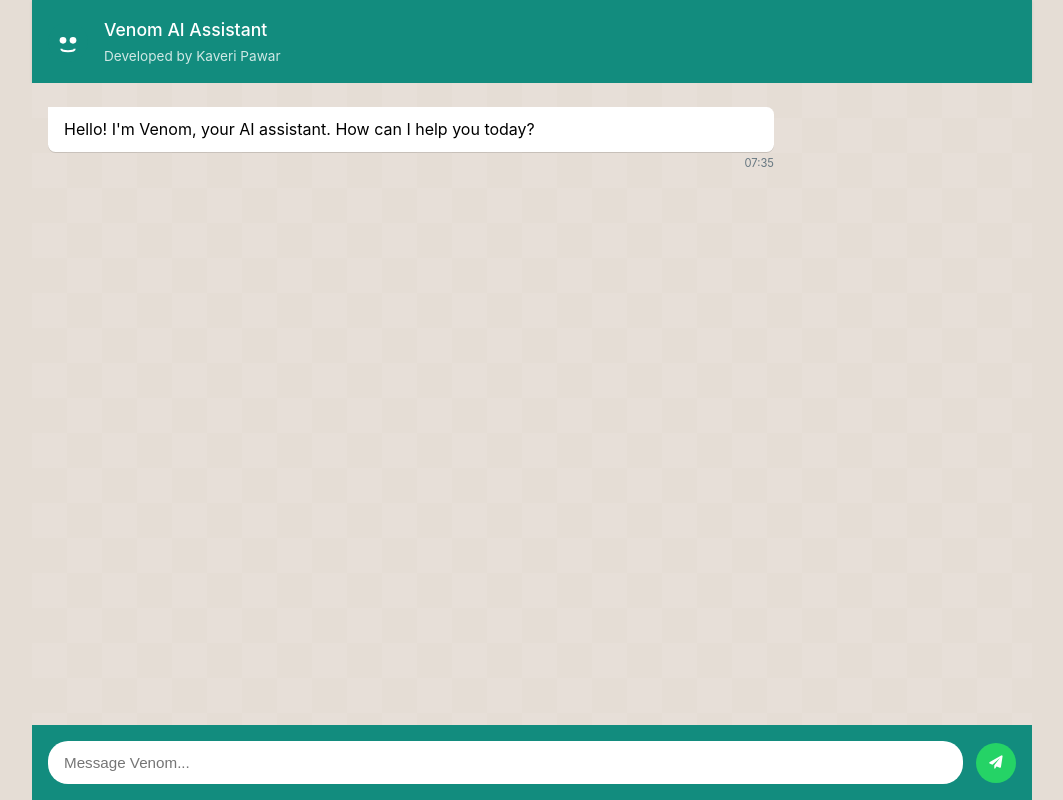
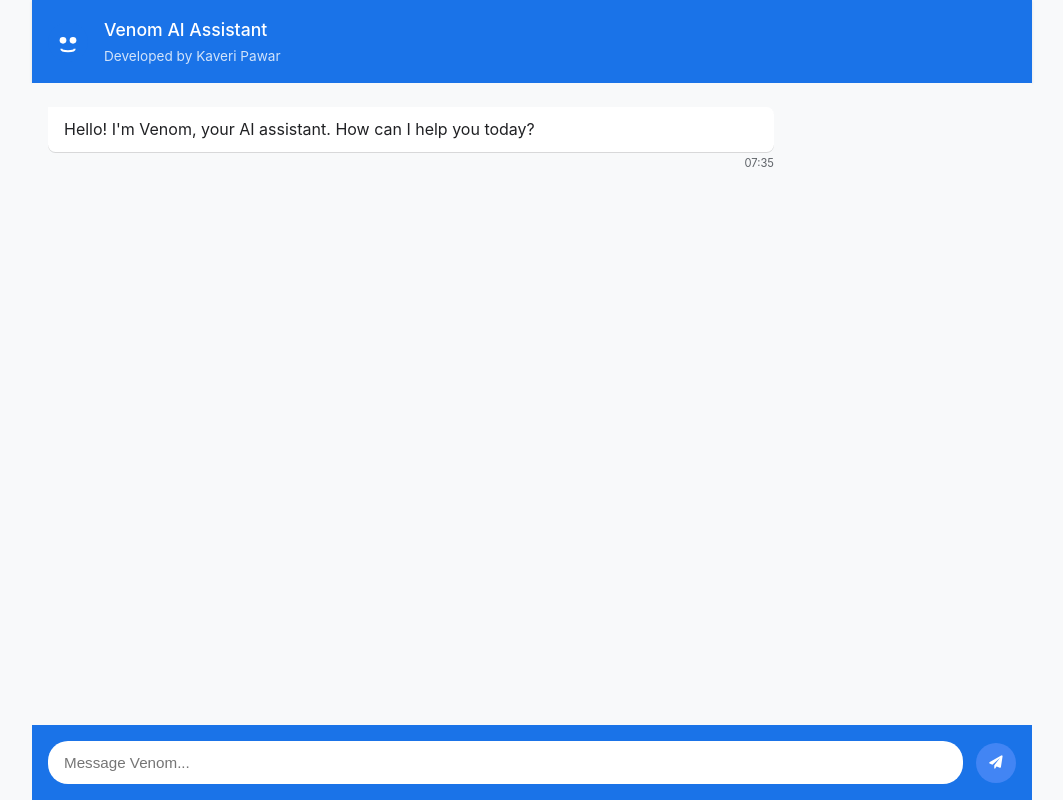
Before and after one commit to kaveripawar0612/VenomAI, a Flask app: page / in a window 1280 px wide. Shown: the whole page, without its empty margins (108-1171 px from the left). Run offline with Flask 3, Linux system fonts and the light colour scheme.

Commit message:
Improve chat functionality and UI: Implement error handling for API rate limits, change theme to blue, and update robot SVG color.
Replit-Commit-Author: Agent
Replit-Commit-Session-Id: 9366ae18-1c36-44ed-b3b9-b3e3743ceee9
Replit-Commit-Screenshot-Url: https://storage.googleapis.com/screenshot-production-us-central1/1f86d24a-eb78-4ef9-8490-99fb667780f1/01ca5f2c-8cd5-405e-af3a-c80c1381f5c1.jpg

```diff
--- a/app.py
+++ b/app.py
@@ -1,20 +1,41 @@
 import os
 import logging
+import time
 from flask import Flask, render_template, request, jsonify
 from openai import OpenAI
 
 # Configure logging
 logging.basicConfig(level=logging.DEBUG)
+logger = logging.getLogger(__name__)
 
 app = Flask(__name__)
 app.secret_key = os.environ.get("SESSION_SECRET", "default-secret-key")
 
 # Initialize OpenAI client
-openai = OpenAI(api_key=os.environ.get("OPENAI_API_KEY", "your-api-key"))
+openai = OpenAI(api_key=os.environ.get("OPENAI_API_KEY"))
 
 @app.route('/')
 def home():
     return render_template('index.html')
+
+def create_chat_completion(messages, max_retries=3, initial_wait=1):
+    """Create a chat completion with retry logic"""
+    for attempt in range(max_retries):
+        try:
+            response = openai.chat.completions.create(
+                model="gpt-3.5-turbo",
+                messages=messages
+            )
+            return response.choices[0].message.content
+        except Exception as e:
+            if "rate limit" in str(e).lower():  # Rate limit error
+                if attempt < max_retries - 1:
+                    wait_time = initial_wait * (2 ** attempt)  # Exponential backoff
+                    logger.warning(f"Rate limit hit, waiting {wait_time} seconds...")
+                    time.sleep(wait_time)
+                    continue
+            logger.error(f"OpenAI API error: {str(e)}")
+            raise
 
 @app.route('/chat', methods=['POST'])
 def chat():
@@ -23,18 +44,29 @@ def chat():
         if not user_message:
             return jsonify({'error': 'No message provided'}), 400
 
-        # Create chat completion with gpt-3.5-turbo model
-        response = openai.chat.completions.create(
-            model="gpt-3.5-turbo",  # Using the free tier compatible model
-            messages=[
-                {"role": "system", "content": "You are Venom, a helpful AI assistant created by Kaveri Pawar. Respond in a friendly and conversational manner like in a WhatsApp chat."},
-                {"role": "user", "content": user_message}
-            ]
-        )
+        messages = [
+            {
+                "role": "system",
+                "content": "You are Venom, a helpful AI assistant created by Kaveri Pawar. "
+                "Respond in a friendly and conversational manner like in a chat app."
+            },
+            {"role": "user", "content": user_message}
+        ]
 
-        ai_response = response.choices[0].message.content
-        return jsonify({'response': ai_response})
+        try:
+            ai_response = create_chat_completion(messages)
+            return jsonify({'response': ai_response})
+        except Exception as e:
+            error_msg = str(e).lower()
+            if "rate limit" in error_msg:
+                return jsonify({
+                    'error': 'I\'m getting a lot of messages right now. Please try again in a moment.'
+                }), 429
+            logger.error(f"Error in chat endpoint: {str(e)}")
+            return jsonify({
+                'error': 'Something went wrong. Please try again in a moment.'
+            }), 500
 
     except Exception as e:
-        logging.error(f"Error in chat endpoint: {str(e)}")
+        logger.error(f"Error processing request: {str(e)}")
         return jsonify({'error': 'An error occurred processing your request'}), 500
--- a/static/css/style.css
+++ b/static/css/style.css
@@ -1,13 +1,13 @@
 :root {
-    --primary-color: #128C7E;  /* WhatsApp green */
-    --secondary-color: #075E54;
-    --accent-color: #25D366;
-    --chat-bg: #E5DDD5;
-    --user-msg-bg: #DCF8C6;
+    --primary-color: #1A73E8;  /* Google Blue */
+    --secondary-color: #185ABC;
+    --accent-color: #4285F4;
+    --chat-bg: #F8F9FA;
+    --user-msg-bg: #E8F0FE;
     --bot-msg-bg: #FFFFFF;
-    --text-primary: #000000;
-    --text-secondary: #667781;
-    --border-color: #D1D7DB;
+    --text-primary: #202124;
+    --text-secondary: #5F6368;
+    --border-color: #DADCE0;
 }
 
 body {
```
Also changed, not shown: static/img/robot.svg.
